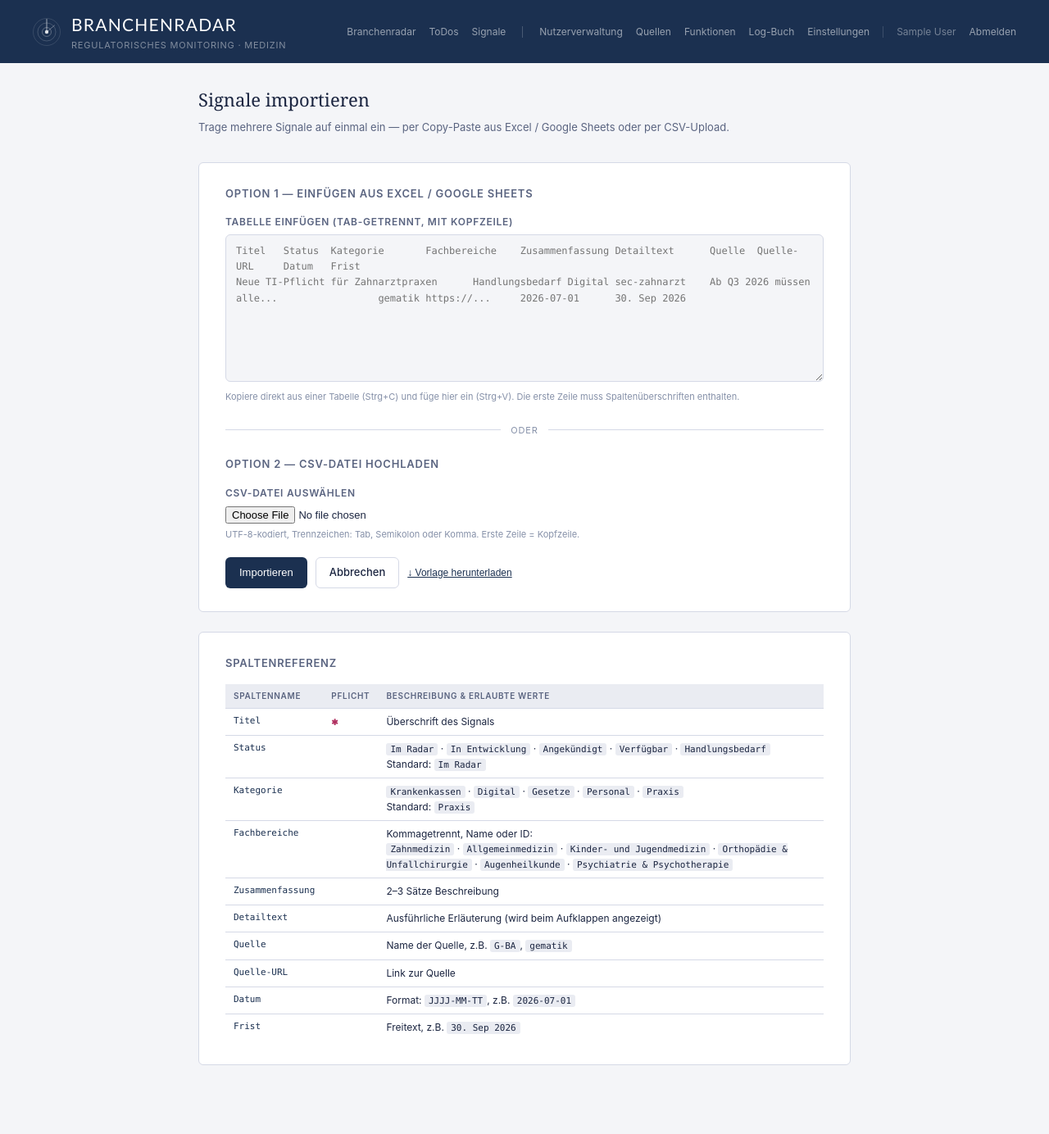
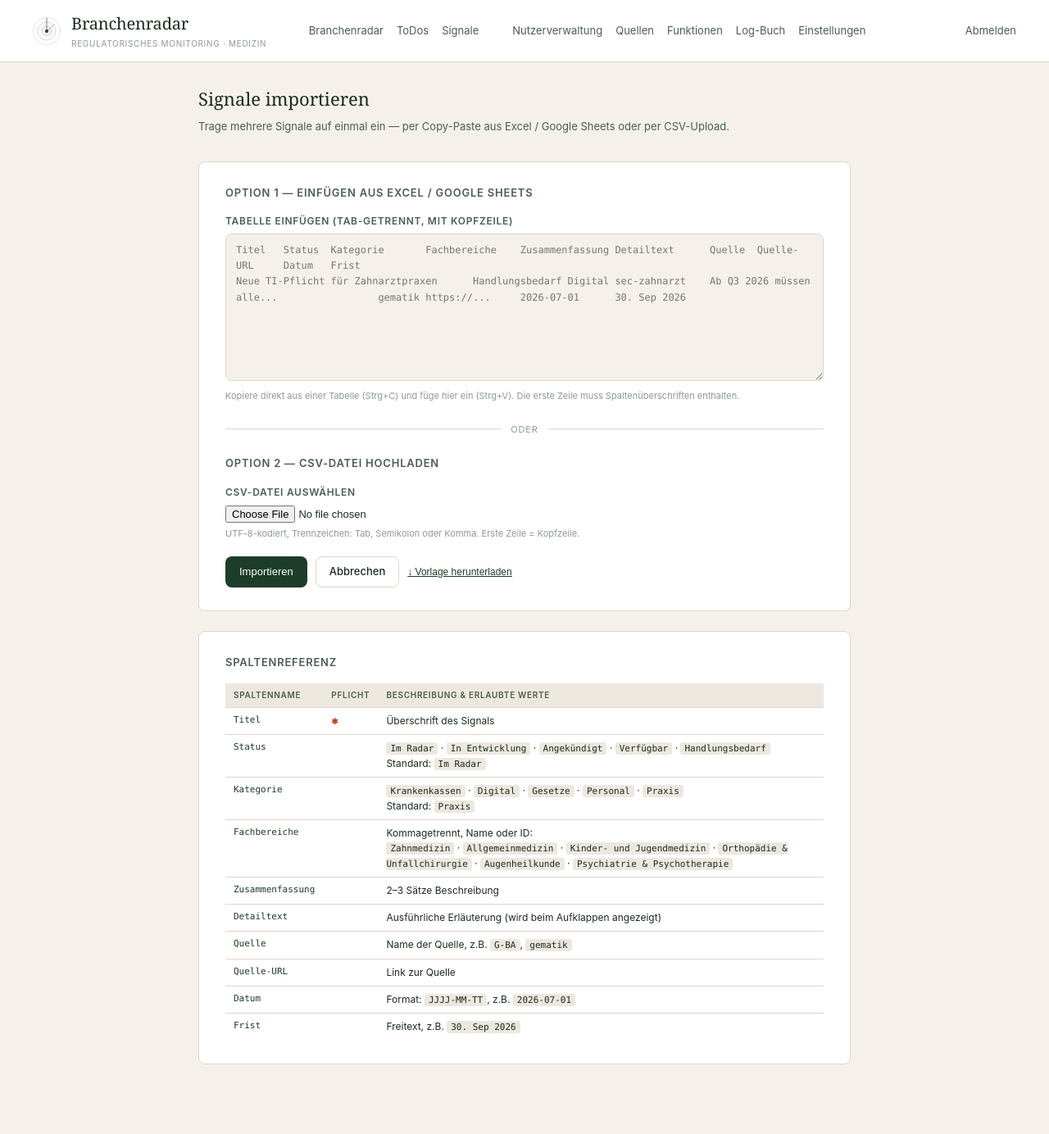
Before and after one commit to sebthamm/branchenradar, a Flask app: page /admin/signals/import in a window 1280 px wide. Shown: the whole page at 82% size. After the commit the page ends 1299 px from the top, so only its background shows below. Run offline with Flask 3, Linux system fonts and the light colour scheme; the visitor is signed in with stand-in values (Sample User, id 1).

Commit message:
Design: Warme Creme-Palette + heller Header im Ole & Joy Stil (dunkelgrün statt navy)

```diff
--- a/templates/base.html
+++ b/templates/base.html
@@ -7,48 +7,52 @@
   <style>
     *, *::before, *::after { box-sizing: border-box; margin: 0; padding: 0; }
     :root {
-      --bg:       #F4F5F8;
+      --bg:       #F5F1EA;
       --surface:  #FFFFFF;
-      --surface2: #EAECF2;
-      --border:   #D5D9E6;
-      --text:     #1B2540;
-      --muted:    #5A6480;
-      --faint:    #8590A8;
-      --navy:     #1B3050;
+      --surface2: #EDE8DF;
+      --border:   #DDD7CB;
+      --text:     #1A2B1E;
+      --muted:    #4A5E50;
+      --faint:    #8A9C8F;
+      --navy:     #1D3D28;
       --s-radar:     #2E7BAA;
       --s-develop:   #6B44A8;
-      --s-announced: #C4780E;
-      --s-active:    #257A58;
-      --s-action:    #B03060;
-      --radius: 6px;
-      --shadow: 0 1px 3px rgba(27,48,80,.07), 0 4px 12px rgba(27,48,80,.05);
+      --s-announced: #B86B1A;
+      --s-active:    #2A7A52;
+      --s-action:    #C0402A;
+      --radius: 8px;
+      --shadow: 0 1px 3px rgba(20,40,25,.06), 0 4px 12px rgba(20,40,25,.04);
     }
     @media (prefers-color-scheme: dark) {
       :root {
-        --bg:       #0F141D;
-        --surface:  #172030;
-        --surface2: #1D2840;
-        --border:   #2A3654;
-        --text:     #E0E6F0;
-        --muted:    #8896B2;
-        --faint:    #5C6E8A;
+        --bg:       #141A12;
+        --surface:  #1C2419;
+        --surface2: #222C1E;
+        --border:   #2E3D28;
+        --text:     #DDE8D8;
+        --muted:    #7A9480;
+        --faint:    #4A6050;
+        --navy:     #4A9E66;
+        --s-action:    #E06040;
+        --s-active:    #4AAA78;
+        --s-announced: #D08040;
         --shadow:   0 1px 4px rgba(0,0,0,.3), 0 6px 16px rgba(0,0,0,.2);
       }
     }
     body { font-family: -apple-system, BlinkMacSystemFont, "Segoe UI", system-ui, sans-serif; background: var(--bg); color: var(--text); min-height: 100vh; font-size: 14px; line-height: 1.5; }
 
     /* Header */
-    .header { background: var(--navy); color: #fff; padding: 0 32px; }
+    .header { background: var(--surface); border-bottom: 1px solid var(--border); padding: 0 32px; }
     .header-inner { max-width: 1200px; margin: 0 auto; display: flex; align-items: center; justify-content: space-between; gap: 20px; padding: 14px 0; }
-    .brand-title { font-family: "Optima", "Segoe UI", "Gill Sans MT", "Gill Sans", Tahoma, sans-serif; font-size: 21px; font-weight: 300; letter-spacing: 0.06em; color: #fff; text-decoration: none; text-transform: uppercase; }
-    .brand-sub { font-size: 11px; color: rgba(255,255,255,.45); letter-spacing: .07em; text-transform: uppercase; margin-top: 1px; }
+    .brand-title { font-family: Georgia, "Times New Roman", serif; font-size: 20px; font-weight: normal; letter-spacing: -0.01em; color: var(--text); text-decoration: none; }
+    .brand-sub { font-size: 10px; color: var(--faint); letter-spacing: .07em; text-transform: uppercase; margin-top: 2px; }
     .header-right { display: flex; align-items: center; gap: 16px; }
-    .header-link { font-size: 12px; color: rgba(255,255,255,.55); text-decoration: none; white-space: nowrap; }
-    .header-link:hover { color: #fff; }
+    .header-link { font-size: 13px; color: var(--muted); text-decoration: none; white-space: nowrap; }
+    .header-link:hover { color: var(--text); }
 
     /* Hamburger */
-    .nav-toggle { display: none; background: none; border: none; cursor: pointer; padding: 6px; color: rgba(255,255,255,.75); flex-shrink: 0; }
-    .nav-toggle:hover { color: #fff; }
+    .nav-toggle { display: none; background: none; border: none; cursor: pointer; padding: 6px; color: var(--muted); flex-shrink: 0; }
+    .nav-toggle:hover { color: var(--text); }
     .nav-drawer { display: none; }
 
     @media (max-width: 760px) {
@@ -74,7 +78,7 @@
       .nav-drawer-panel {
         position: absolute; top: 0; right: 0; bottom: 0;
         width: min(280px, 85vw);
-        background: var(--navy);
+        background: var(--text);
         transform: translateX(100%); transition: transform .22s ease;
         display: flex; flex-direction: column;
         overflow-y: auto; -webkit-overflow-scrolling: touch;
@@ -137,12 +141,12 @@
   <div class="header-inner">
     <div style="display:flex;align-items:center;gap:13px">
       <svg width="34" height="34" viewBox="0 0 34 34" fill="none" xmlns="http://www.w3.org/2000/svg" style="flex-shrink:0">
-        <circle cx="17" cy="17" r="16.5" stroke="rgba(255,255,255,0.12)" stroke-width="1"/>
-        <circle cx="17" cy="17" r="11" stroke="rgba(255,255,255,0.18)" stroke-width="1" fill="none"/>
-        <circle cx="17" cy="17" r="5.5" stroke="rgba(255,255,255,0.28)" stroke-width="1" fill="none"/>
-        <circle cx="17" cy="17" r="2.2" fill="rgba(255,255,255,0.85)"/>
-        <line x1="17" y1="14.8" x2="17" y2="1.5" stroke="rgba(255,255,255,0.5)" stroke-width="1.2" stroke-linecap="round"/>
-        <path d="M17 17 L26.5 9" stroke="rgba(255,255,255,0.35)" stroke-width="1" stroke-linecap="round"/>
+        <circle cx="17" cy="17" r="16.5" stroke="rgba(26,43,30,0.12)" stroke-width="1"/>
+        <circle cx="17" cy="17" r="11" stroke="rgba(26,43,30,0.18)" stroke-width="1" fill="none"/>
+        <circle cx="17" cy="17" r="5.5" stroke="rgba(26,43,30,0.28)" stroke-width="1" fill="none"/>
+        <circle cx="17" cy="17" r="2.2" fill="rgba(26,43,30,0.85)"/>
+        <line x1="17" y1="14.8" x2="17" y2="1.5" stroke="rgba(26,43,30,0.5)" stroke-width="1.2" stroke-linecap="round"/>
+        <path d="M17 17 L26.5 9" stroke="rgba(26,43,30,0.35)" stroke-width="1" stroke-linecap="round"/>
       </svg>
       <div>
         <a href="{{ url_for('dashboard') }}" class="brand-title">Branchenradar</a>
```
